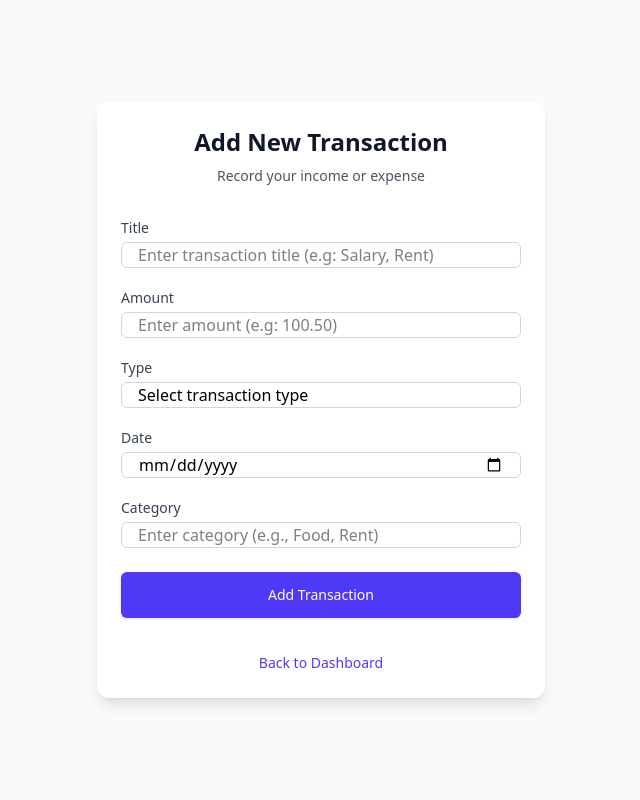
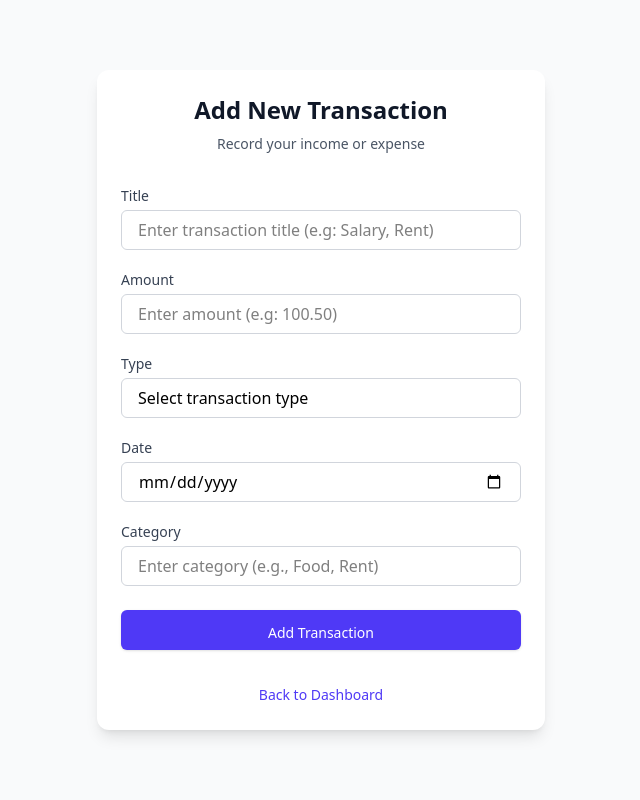
Before and after one commit to rahulyadav6/Expensa, a Django app: page /transaction/add/ in a window 1280 px wide. Shown: the part 56-856 px from the top of the page, without its empty margins (319-959 px from the left). Run offline with Django 5.2, Linux system fonts and the light colour scheme; a user stored in the database is signed in.

Commit message:
UI makeover

```diff
--- a/finance/templates/finance/dashboard.html
+++ b/finance/templates/finance/dashboard.html
@@ -28,21 +28,21 @@
             <h2 class="text-2xl font-semibold text-gray-800 mb-4">Your Goals</h2>
             <ul class="space-y-4">
                 {% for item in goal_progress %}
-                    <li class="flex justify_between items-center">
+                    <li class="flex justify-between items-center">
                         <div class="text-gray-800">
                             <p class="font-semibold">{{item.goal.name}}</p>
                             <p class="text-sm text-gray-600">Target: ${{item.goal.target_amount|floatformat:2}}</p>
                             <p class="text-sm text-gray-600">Deadline: {{item.goal.deadline}}</p>
                         </div>
                         <div calss="text-right">
-                            <p class="text-xl font-bold text-indigo-500">{{item.progress|floatformat:2}}%</p>
+                            <p class="text-xl font-bold {% if item.progress == 100 %}text-green-500{% elif item.progress >= 80 %}text-yellow-500{% else %}text-indigo-500{% endif %}">{{item.progress|floatformat:2}}%</p>
                         </div>
                     </li>
                 {% endfor %}
             </ul>
         </div>
         <div class="text-center">
-            <a href="{% url "goal_add" %}" class="bg-indigo-500 text-white px-6 py-2 rounded-lg shadow-md hover:bg-indigo-600 transition">Add New Goal</a>
+            <a href="{% url "goal_add" %}" class="bg-indigo-500 text-white px-8 py-3 rounded-lg shadow-md hover:bg-indigo-600 transition">Add New Goal</a>
         </div>
     </div>
 {% endblock content %}
--- a/finance/templates/finance/transaction_form.html
+++ b/finance/templates/finance/transaction_form.html
@@ -14,7 +14,7 @@
             <div class="space-y-5">
                 <div>
                     <label class="block text-gray-700 text-sm font-medium mb-1" for="title">Title</label>
-                    <input type="text" name="title" id="title" maxlength="100" class="appearance-none w-full px-4 border border-gray-300 rounded-md focus:outline-none focus:border-indigo-500 focus:ring-2 focus:ring-indigo-200"
+                    <input type="text" name="title" id="title" maxlength="100" class="appearance-none w-full px-4  h-10 h-10 border border-gray-300 rounded-md focus:outline-none focus:border-indigo-500 focus:ring-2 focus:ring-indigo-200"
                     placeholder="Enter transaction title (e.g: Salary, Rent)" required>
                     {% if form.title.errors %}
                         {% for error in form.title.errors %}
@@ -25,7 +25,7 @@
 
                 <div>
                     <label class="block text-gray-700 text-sm font-medium mb-1" for="amount">Amount</label>
-                    <input type="number" name="amount" id="amount" step="0.01" min="0.01" class="appearance-none w-full px-4 border border-gray-300 rounded-md shadow:sm focus:outline-none focus:border-indigo-500 focus:ring-2 focus:ring-indigo-200"
+                    <input type="number" name="amount" id="amount" step="0.01" min="0.01" class="appearance-none w-full px-4  h-10 border border-gray-300 rounded-md shadow:sm focus:outline-none focus:border-indigo-500 focus:ring-2 focus:ring-indigo-200"
                     placeholder="Enter amount (e.g: 100.50)" required>
                     {% if form.amount.errors %}
                         {% for error in form.amount.errors %}
@@ -37,7 +37,7 @@
                 {% comment %} Transaction Type Field {% endcomment %}
                 <div>
                     <label class="block text-gray-700 text-sm font-medium mb-1" for="transaction_type">Type</label>
-                    <select name="transaction_type" id="transaction_type"class="appearance-none w-full px-4 border border-gray-300 rounded-md shadow:sm focus:outline-none focus:border-indigo-500 focus:ring-2 focus:ring-indigo-200" required>
+                    <select name="transaction_type" id="transaction_type"class="appearance-none w-full px-4  h-10 border border-gray-300 rounded-md shadow:sm focus:outline-none focus:border-indigo-500 focus:ring-2 focus:ring-indigo-200" required>
                     <option value="" disabled selected>Select transaction type</option>
                     <option value="Income">Income</option>
                     <option value="Expense">Expense</option>
@@ -52,7 +52,7 @@
                 {% comment %} Date Field {% endcomment %}
                 <div>
                     <label class="block text-gray-700 text-sm font-medium mb-1" for="date">Date</label>
-                    <input type="date" name="date" id="date" max="{% now "Y-m-d" %}" class="appearance-none w-full px-4 border border-gray-300 rounded-md shadow:sm focus:outline-none focus:border-indigo-500 focus:ring-2 focus:ring-indigo-200" required>
+                    <input type="date" name="date" id="date" max="{% now "Y-m-d" %}" class="appearance-none w-full px-4  h-10 border border-gray-300 rounded-md shadow:sm focus:outline-none focus:border-indigo-500 focus:ring-2 focus:ring-indigo-200" required>
                     {% if form.date.errors %}
                         {% for error in form.date.errors %}
                             <p class="text-red-600 text-sm mt-1">{{error}}</p>
@@ -64,7 +64,7 @@
                 {% comment %} Category Field {% endcomment %}
                 <div>
                     <label class="block text-gray-700 text-sm font-medium mb-1" for="category">Category</label>
-                    <input type="text" name="category" id="category" maxlength="50" class="appearance-none w-full px-4 border border-gray-300 rounded-md shadow:sm focus:outline-none focus:border-indigo-500 focus:ring-2 focus:ring-indigo-200"
+                    <input type="text" name="category" id="category" maxlength="50" class="appearance-none w-full px-4  h-10 border border-gray-300 rounded-md shadow:sm focus:outline-none focus:border-indigo-500 focus:ring-2 focus:ring-indigo-200"
                     placeholder="Enter category (e.g., Food, Rent)"
                     required>
                     {% if form.category.errors %}
@@ -78,7 +78,7 @@
             <div>
                 <button
                     type="submit"
-                    class="w-full flex justify-center py-3 px-4 border border-transparent rounded-md shadow-sm text-sm font-medium text-white bg-indigo-600 hover:bg-indigo-700 focus:outline-none focus:ring-2 focus:ring-offset-2 focus:ring-indigo-500 transition duration:150 ease-in-out"
+                    class="w-full flex justify-center py-3 px-4  h-10 border border-transparent rounded-md shadow-sm text-sm font-medium text-white bg-indigo-600 hover:bg-indigo-700 focus:outline-none focus:ring-2 focus:ring-offset-2 focus:ring-indigo-500 transition duration:150 ease-in-out"
                 >
                     Add Transaction
                 </button>
```
Also changed, not shown: finance/templates/finance/goal_form.html (+5 -5 lines), db.sqlite3.
